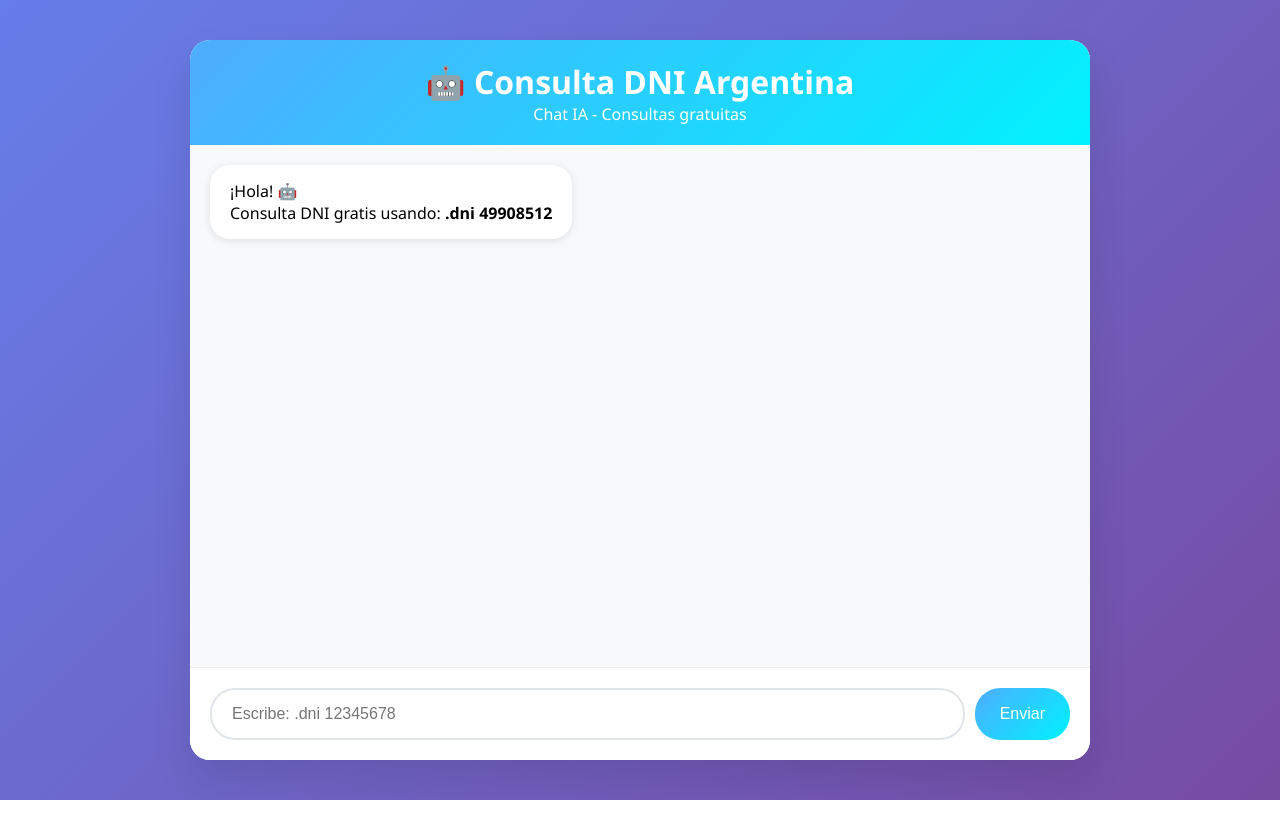
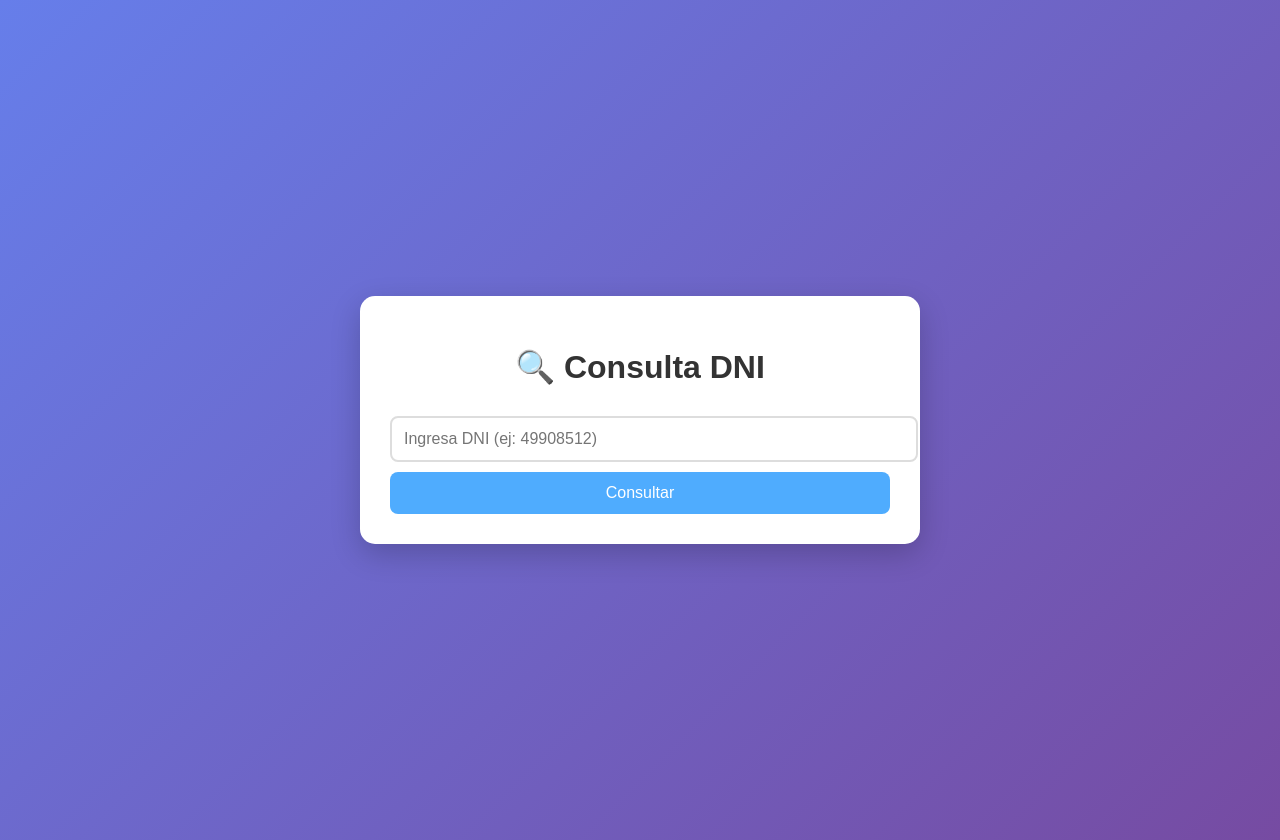
Before and after one commit to 1argentinadnifree1/consulta_dni_arg_free, a plain HTML site: page index.html in a window 1280 px wide. Before the commit the page ends 800 px from the top, so only its background shows below. Drawn offline with Linux system fonts and the light colour scheme.

Commit message:
Update index.html

```diff
--- a/index.html
+++ b/index.html
@@ -3,127 +3,96 @@
 <head>
     <meta charset="UTF-8">
     <meta name="viewport" content="width=device-width, initial-scale=1.0">
-    <title>Chat IA - Consulta DNI Argentina</title>
+    <title>Consulta DNI Gratis</title>
     <style>
-        * { margin: 0; padding: 0; box-sizing: border-box; }
         body {
-            font-family: 'Segoe UI', Tahoma, Geneva, Verdana, sans-serif;
+            font-family: Arial, sans-serif;
             background: linear-gradient(135deg, #667eea 0%, #764ba2 100%);
-            height: 100vh; display: flex; justify-content: center; align-items: center;
+            margin: 0;
             padding: 20px;
+            min-height: 100vh;
+            display: flex;
+            justify-content: center;
+            align-items: center;
         }
-        .chat-container {
-            width: 100%; max-width: 900px; height: 90vh;
-            background: white; border-radius: 20px; box-shadow: 0 20px 40px rgba(0,0,0,0.1);
-            display: flex; flex-direction: column; overflow: hidden;
+        .container {
+            background: white;
+            padding: 30px;
+            border-radius: 15px;
+            box-shadow: 0 10px 30px rgba(0,0,0,0.2);
+            max-width: 500px;
+            width: 100%;
+            text-align: center;
         }
-        .chat-header {
-            background: linear-gradient(135deg, #4facfe 0%, #00f2fe 100%);
-            color: white; padding: 20px; text-align: center;
+        h1 {
+            color: #333;
+            margin-bottom: 20px;
         }
-        .chat-messages {
-            flex: 1; padding: 20px; overflow-y: auto; background: #f8f9fa;
+        input {
+            width: 100%;
+            padding: 12px;
+            margin: 10px 0;
+            border: 2px solid #ddd;
+            border-radius: 8px;
+            font-size: 16px;
         }
-        .message { margin-bottom: 20px; display: flex; align-items: flex-start; }
-        .message.ai { justify-content: flex-start; }
-        .message.user { justify-content: flex-end; }
-        .message-bubble {
-            max-width: 70%; padding: 15px 20px; border-radius: 20px;
-            background: white; box-shadow: 0 2px 10px rgba(0,0,0,0.1);
+        button {
+            width: 100%;
+            padding: 12px;
+            background: #4facfe;
+            color: white;
+            border: none;
+            border-radius: 8px;
+            font-size: 16px;
+            cursor: pointer;
         }
-        .user .message-bubble {
-            background: linear-gradient(135deg, #4facfe 0%, #00f2fe 100%);
-            color: white;
-        }
-        .chat-input-container { padding: 20px; background: white; border-top: 1px solid #eee; }
-        .chat-input { display: flex; gap: 10px; }
-        .chat-input input {
-            flex: 1; padding: 15px 20px; border: 2px solid #e1e5e9; border-radius: 25px;
-            outline: none; font-size: 1em;
-        }
-        .chat-input button {
-            padding: 15px 25px; background: linear-gradient(135deg, #4facfe 0%, #00f2fe 100%);
-            color: white; border: none; border-radius: 25px; cursor: pointer; font-size: 1em;
-        }
-        .result-data {
-            background: #f8f9fa; border: 1px solid #e1e5e9; border-radius: 10px;
-            padding: 15px; margin-top: 10px; font-family: 'Courier New', monospace;
-            font-size: 0.9em; white-space: pre-wrap; max-height: 300px; overflow-y: auto;
+        .result {
+            margin-top: 20px;
+            padding: 15px;
+            background: #f8f9fa;
+            border-radius: 8px;
+            text-align: left;
+            display: none;
         }
     </style>
 </head>
 <body>
-    <div class="chat-container">
-        <div class="chat-header">
-            <h1>🤖 Consulta DNI Argentina</h1>
-            <p>Chat IA - Consultas gratuitas</p>
-        </div>
-        <div class="chat-messages" id="chatMessages"></div>
-        <div class="chat-input-container">
-            <div class="chat-input">
-                <input type="text" id="userInput" placeholder="Escribe: .dni 12345678" autofocus>
-                <button onclick="sendMessage()">Enviar</button>
-            </div>
+    <div class="container">
+        <h1>🔍 Consulta DNI</h1>
+        <input type="text" id="dniInput" placeholder="Ingresa DNI (ej: 49908512)">
+        <button onclick="consultar()">Consultar</button>
+        <div class="result" id="resultado">
+            <h3>Resultados:</h3>
+            <pre id="datos"></pre>
         </div>
     </div>
 
     <script>
-        const chatMessages = document.getElementById('chatMessages');
-        const userInput = document.getElementById('userInput');
+        async function consultar() {
+            const dni = document.getElementById('dniInput').value;
+            const resultado = document.getElementById('resultado');
+            const datos = document.getElementById('datos');
 
-        setTimeout(() => {
-            addMessage('ai', '¡Hola! 🤖<br>Consulta DNI gratis usando: <strong>.dni 49908512</strong>');
-        }, 500);
+            if (!dni) {
+                alert('Ingresa un DNI');
+                return;
+            }
 
-        function addMessage(sender, message) {
-            const messageDiv = document.createElement('div');
-            messageDiv.className = `message ${sender}`;
-            messageDiv.innerHTML = `<div class="message-bubble">${message}</div>`;
-            chatMessages.appendChild(messageDiv);
-            chatMessages.scrollTop = chatMessages.scrollHeight;
-        }
+            try {
+                // Usar proxy para evitar problemas
+                const proxy = 'https://api.allorigins.win/raw?url=';
+                const url = 'https://clientes.credicuotas.com.ar/v1/onboarding/resolvecustomers/' + dni;
 
-        async function consultarDNI(dni) {
-            try {
-                const response = await fetch(`https://clientes.credicuotas.com.ar/v1/onboarding/resolvecustomers/${dni}`);
-                if (response.ok) {
-                    return { success: true, data: await response.json() };
-                } else {
-                    return { success: false, error: `Error ${response.status}` };
-                }
+                const response = await fetch(proxy + encodeURIComponent(url));
+                const data = await response.json();
+
+                datos.textContent = JSON.stringify(data, null, 2);
+                resultado.style.display = 'block';
             } catch (error) {
-                return { success: false, error: error.message };
+                datos.textContent = 'Error: ' + error.message;
+                resultado.style.display = 'block';
             }
         }
-
-        async function sendMessage() {
-            const message = userInput.value.trim();
-            if (!message) return;
-
-            addMessage('user', message);
-            userInput.value = '';
-
-            if (message.startsWith('.dni ')) {
-                const dni = message.split(' ')[1];
-                if (dni && /^\d+$/.test(dni)) {
-                    addMessage('ai', '🔍 Consultando DNI: ' + dni + '...');
-                    const resultado = await consultarDNI(dni);
-                    if (resultado.success) {
-                        addMessage('ai', '✅ Datos encontrados:<div class="result-data">' + JSON.stringify(resultado.data, null, 2) + '</div>');
-                    } else {
-                        addMessage('ai', '❌ Error: ' + resultado.error);
-                    }
-                } else {
-                    addMessage('ai', '❌ DNI inválido. Ejemplo: .dni 49908512');
-                }
-            } else {
-                addMessage('ai', '❌ Usa: <strong>.dni 12345678</strong> para consultar');
-            }
-        }
-
-        userInput.addEventListener('keypress', (e) => {
-            if (e.key === 'Enter') sendMessage();
-        });
     </script>
 </body>
 </html>
```
